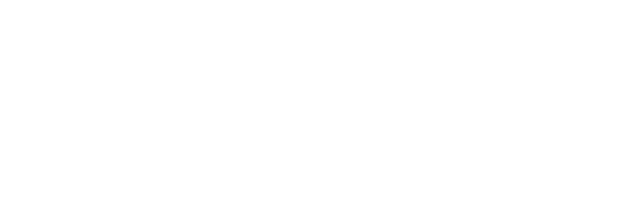
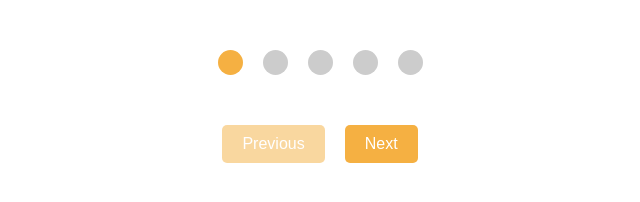
Before and after one commit to acciojob/progress-bar-saipraveen17, a website: page main.html in a window 1280 px wide. Shown: the whole page, without its empty margins (320-960 px from the left). Drawn offline with Linux system fonts and the light colour scheme.

Commit message:
created a submission

```diff
--- a/main.html
+++ b/main.html
@@ -8,6 +8,18 @@
 
 <body>
 	<!-- the entire body must be written by student -->
+	<div class="progress-bar">
+	  <div class="circle active" id="circle-1"></div>
+	  <div class="circle" id="circle-2"></div>
+	  <div class="circle" id="circle-3"></div>
+	  <div class="circle" id="circle-4"></div>
+	  <div class="circle" id="circle-5"></div>
+	</div>
+	<div class="button-container">
+	  <button id="prev" disabled>Previous</button>
+	  <button id="next">Next</button>
+	</div>
+
     <script type="text/javascript" src="./script.js">
 </script>
 
--- a/script.js
+++ b/script.js
@@ -1 +1,43 @@
-//your JS code here. If required.
+const circles = document.querySelectorAll(".circle");
+const prevButton = document.getElementById("prev");
+const nextButton = document.getElementById("next");
+let currentActive = 1;
+
+nextButton.addEventListener("click", () => {
+  currentActive++;
+
+  if (currentActive > circles.length) {
+    currentActive = circles.length;
+  }
+
+  updateProgress();
+});
+
+prevButton.addEventListener("click", () => {
+  currentActive--;
+
+  if (currentActive < 1) {
+    currentActive = 1;
+  }
+
+  updateProgress();
+});
+
+function updateProgress() {
+  circles.forEach((circle, index) => {
+    if (index < currentActive) {
+      circle.classList.add("active");
+    } else {
+      circle.classList.remove("active");
+    }
+  });
+
+  if (currentActive === 1) {
+    prevButton.disabled = true;
+  } else if (currentActive === circles.length) {
+    nextButton.disabled = true;
+  } else {
+    prevButton.disabled = false;
+    nextButton.disabled = false;
+  }
+}
--- a/styles.css
+++ b/styles.css
@@ -1 +1,41 @@
-/*  your css code here. If applicable */
+.progress-bar {
+  display: flex;
+  justify-content: center;
+  align-items: center;
+  margin: 50px 0;
+}
+
+.circle {
+  width: 25px;
+  height: 25px;
+  border-radius: 50%;
+  margin: 0 10px;
+  background-color: #ccc;
+}
+
+.active {
+  background-color: #f5b042;
+}
+
+.button-container {
+  display: flex;
+  justify-content: center;
+  align-items: center;
+  margin: 50px 0;
+}
+
+button {
+  padding: 10px 20px;
+  margin: 0 10px;
+  font-size: 16px;
+  color: #fff;
+  background-color: #f5b042;
+  border: none;
+  border-radius: 5px;
+  cursor: pointer;
+}
+
+button:disabled {
+  opacity: 0.5;
+  cursor: not-allowed;
+}
```
